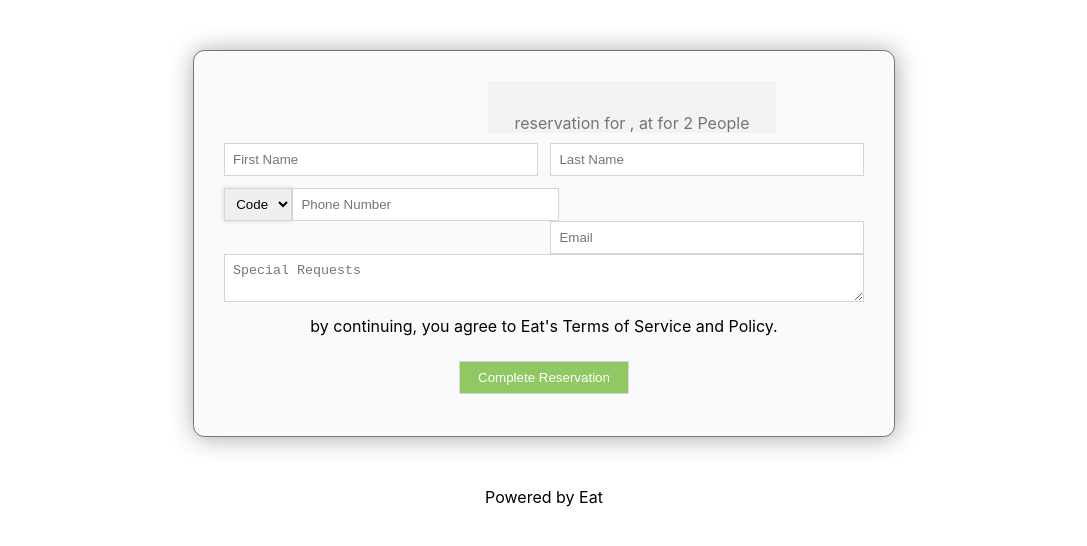
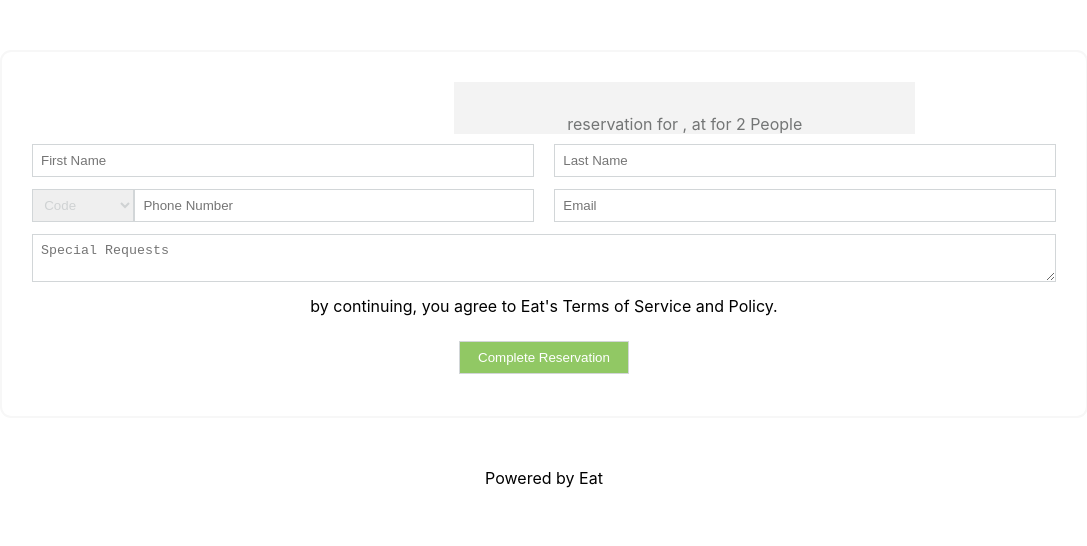
Before and after one commit to p8queiroz/eat-app-availability, a React (Create React App) app: page /reservation in a window 1280 px wide. Shown: the top 546 px of the page, without its empty margins (96-1183 px from the left). Built offline with nearby package versions, Linux system fonts and the light colour scheme; no server answers.

Commit message:
css refactoring

```diff
--- a/src/pages/Reservation.css
+++ b/src/pages/Reservation.css
@@ -1,11 +1,9 @@
 .formContainer{
-	max-width: 50%;
-	background: #FAFAFA;
+	max-width: 80%;
 	padding: 30px;
 	margin: 50px auto;
-	box-shadow: 1px 1px 25px rgba(0, 0, 0, 0.35);
 	border-radius: .7rem;
-	border: 1px solid #767676;
+	border: 2px solid #f7f7f7;
 }
 
 .formContainer ul{
@@ -58,7 +56,7 @@
 	width: 49%;
 }
 .formContainer ul li .field-split-3-parts{
-	width: 41.7%
+	width: 39%
 }
 
 .formContainer ul li .field-full{
@@ -68,8 +66,9 @@
 .formContainer select {
 	float: left;
 	padding: .45rem;
-	box-shadow: 0 0 5px #d2d6d8;
 	border:1px solid #d2d6d8;
+	width: 10%;
+	color: #cfd2d3;
 }
 
 .formContainer ul li input.align-left{
```
